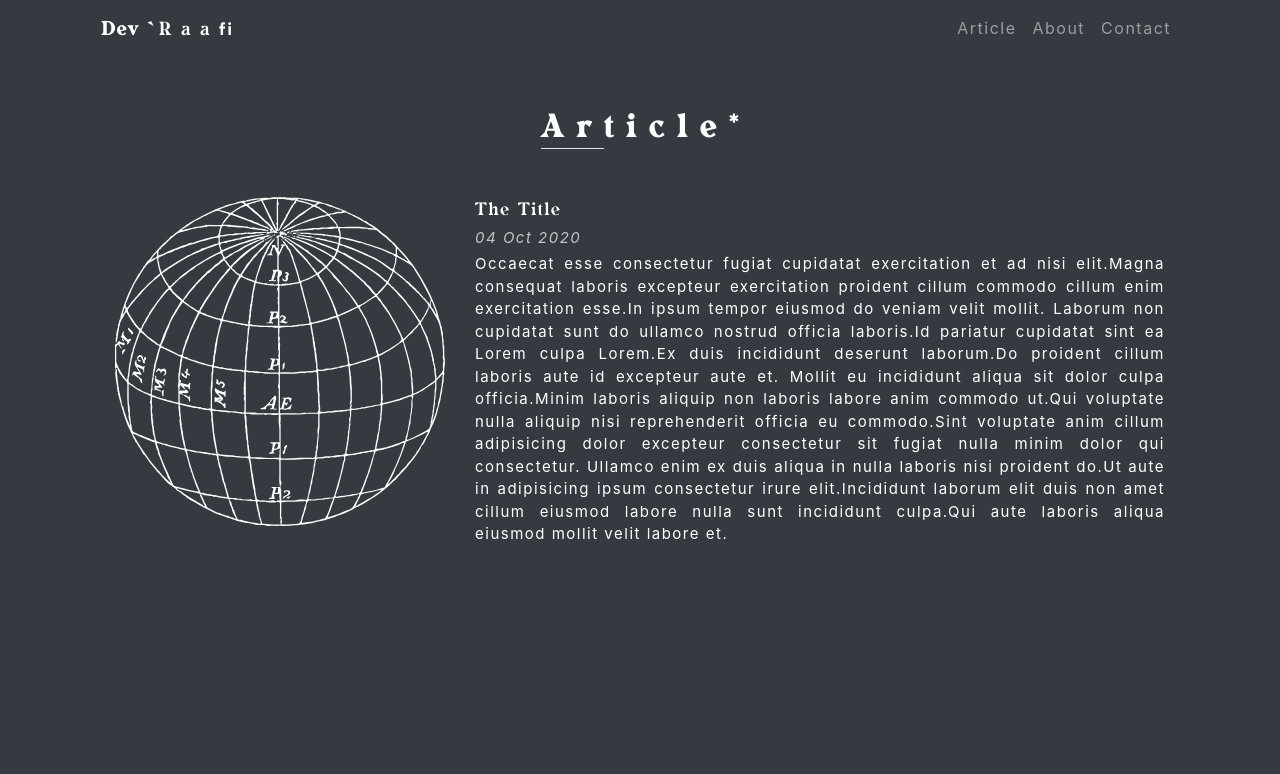
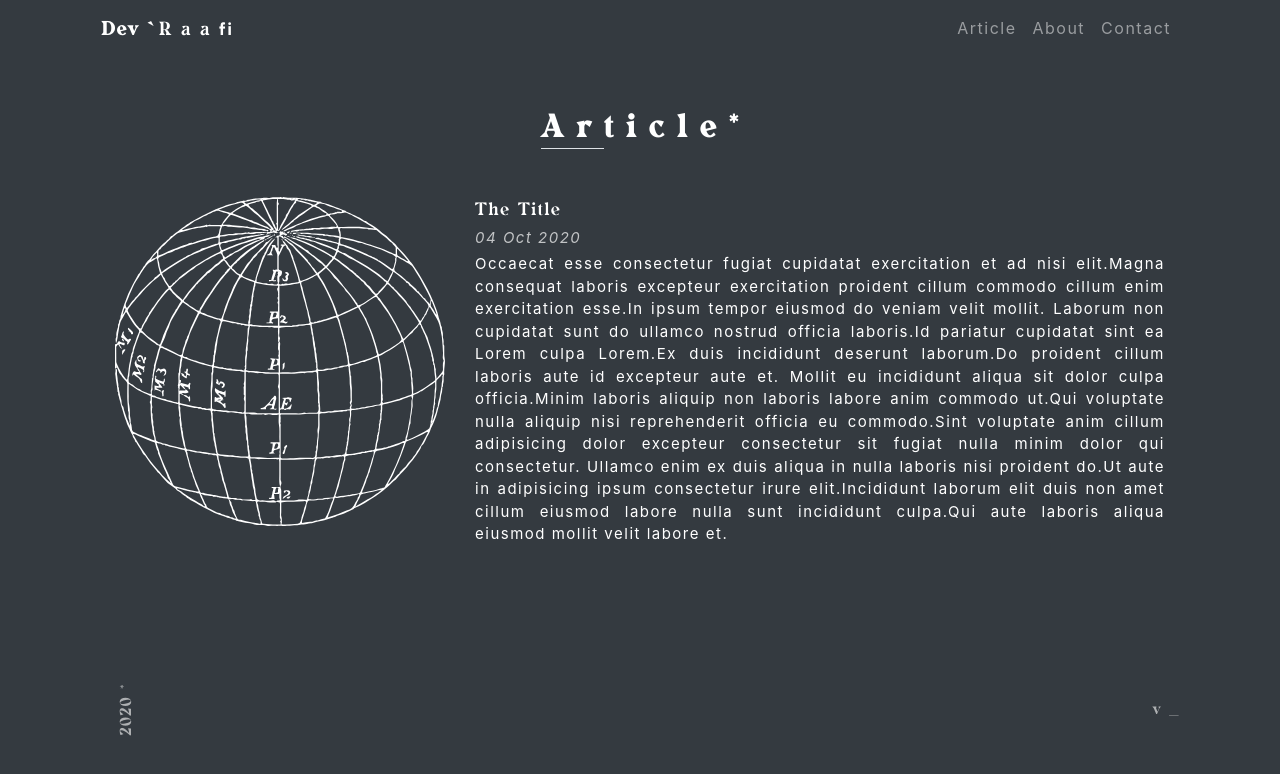
Before and after one commit to devraafi/dev-raafi-next, a Next.js app: page /article in a window 1280 px wide. Shown: the top 774 px of the page. Built offline with nearby package versions, Linux system fonts and the light colour scheme.

Commit message:
add footer

```diff
--- a/components/footer.tsx
+++ b/components/footer.tsx
@@ -1,10 +1,20 @@
 import React from "react";
+import '../styles/globals.scss'
 
 export default class Footer extends React.Component {
     render() {
         return (
             <div id="footer-dev-raafi">
-
+                <div className="container">
+                    <div className="row justify-content-between">
+                        <div className="col-auto">
+                            <label htmlFor="" className="v-footer rotate-90">2020 *</label>
+                        </div>
+                        <div className="col-auto">
+                            <label htmlFor="" className="v-footer">v _</label>
+                        </div>
+                    </div>
+                </div>
             </div>
         )
     }
--- a/styles/globals.scss
+++ b/styles/globals.scss
@@ -26,3 +26,17 @@ a {
 * {
   box-sizing: border-box;
 }
+
+.content-wrapper {
+  min-height: 80vh;
+}
+
+.v-footer {
+  font-family: "Chromate Reguler";
+  font-size: 15px;
+  color: #ffffff;
+  opacity: 0.6;
+  &.rotate-90 {
+    transform: rotate(-90deg);
+  }
+}
```
